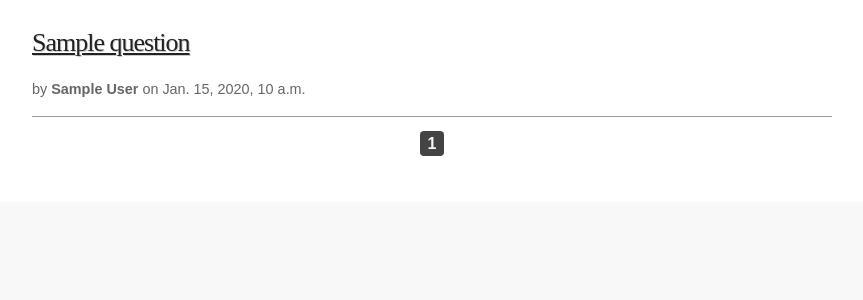
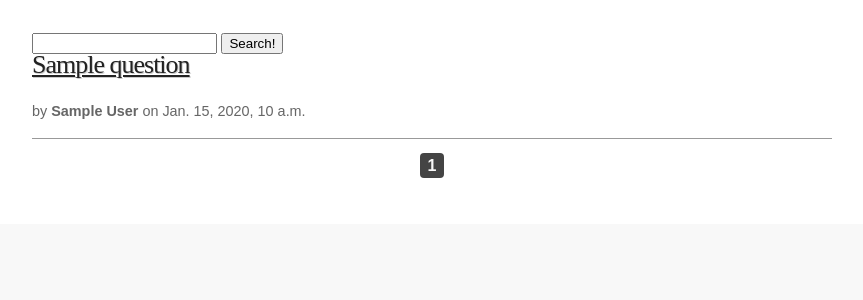
Before and after one commit to honzakral/es-django-example, a Django app: page / in a window 1280 px wide. Shown: the top 300 px of the page, without its empty margins (208-1071 px from the left). Run offline with Django 3.2, Linux system fonts and the light colour scheme; tables that the repository leaves empty hold one stand-in row (values such as "Sample post").

Commit message:
Use parnet/child in search and add tag filters

```diff
--- a/qa/templates/qa/question_detail.html
+++ b/qa/templates/qa/question_detail.html
@@ -15,7 +15,7 @@
         {% if object.tags %}
           <span class="tags">
             {% for t in object.tags %}
-              <span class="tag"><a href="#">{{ t }}</a></span>
+              <span class="tag"><a href="{% url "qa-search" %}?tags={{ t }}">{{ t }}</a></span>
             {% endfor %}
           </span>
         {% endif %}
--- a/qa/templates/qa/question_list.html
+++ b/qa/templates/qa/question_list.html
@@ -2,12 +2,18 @@
 
 {% block "body" %}
 <div id="content" class="list">
+    <form action="{% url "qa-search" %}" method="GET">
+      <input type="text" name="q" value="{{ search.query_string|default:"" }}" />
+      <input type="submit" value="Search!">
+    </form>
+  </section>
+
   <section class="questions">
     {% for question in object_list %}
       <div class="question">
         <h2>
             <a href="{% url "qa-question" pk=question.id %}">
-              {{ question.title }}
+                {{ question.title }}
             </a>
         </h2>
         <div class="header">
@@ -15,7 +21,7 @@
             by <span class="author">{{ question.owner.display_name }}</span>
             on <span class="date">{{ question.creation_date|date }}, {{ question.creation_date|time }}</span>
             {% for t in question.tags %}
-                <span class="tag"><a href="#">{{ t }}</a></span>
+                <span class="tag"><a href="{% url "qa-search" %}?tags={{ t }}">{{ t }}</a></span>
             {% endfor %}
           </p>
         </div>
--- a/qa/views.py
+++ b/qa/views.py
@@ -1,6 +1,8 @@
 from django.views.generic.list import ListView
 from django.views.generic.detail import DetailView
 from django.shortcuts import render
+
+from elasticsearch_dsl import Q
 
 from .models import Question
 from .search import Question as QuestionDoc
@@ -18,6 +20,14 @@ def search(request):
     s = QuestionDoc.search()
     if 'q' in request.GET:
         query = request.GET['q']
-        s = s.query('multi_match', fields=['tags^10', 'title', 'body'], query=query)
+        # query in tags, title and body for query
+        q = Q('multi_match', fields=['tags^10', 'title', 'body'], query=query)
+        # also find questions that have answers matching query
+        q |= Q('has_child', type='answer', query=Q('match', body=query))
+        s = s.query(q)
+
+    # add tags filters
+    if 'tags' in request.GET:
+        s = s.filter('terms', tags=request.GET.getlist('tags'))
 
     return render(request, 'qa/question_list.html', {'object_list': s.execute()})
```
